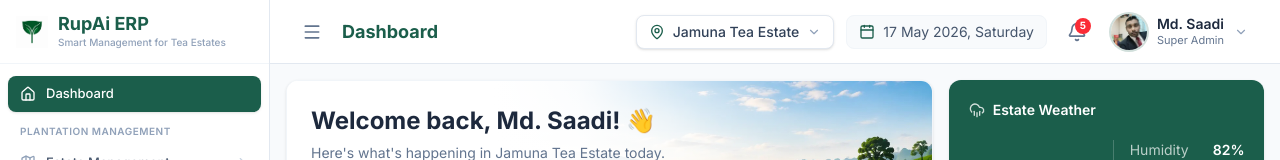
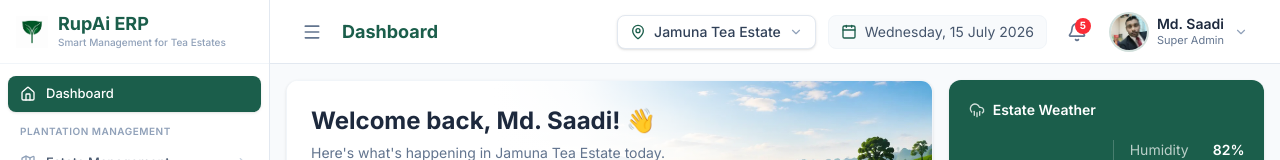
Before and after one commit to JamunaTech21-Software/rupai-erp-frontend, a React (Vite) app: page / in a window 1280 px wide. Shown: the top 160 px of the page. Built offline with nearby package versions, Linux system fonts and the light colour scheme.

Commit message:
feat: implement authentication and routing setup

```diff
--- a/package.json
+++ b/package.json
@@ -10,6 +10,7 @@
     "preview": "vite preview"
   },
   "dependencies": {
+    "date-fns": "^4.4.0",
     "framer-motion": "^12.42.2",
     "lucide-react": "^1.24.0",
     "react": "^19.2.7",
--- a/src/components/layout/Header.jsx
+++ b/src/components/layout/Header.jsx
@@ -13,6 +13,7 @@ import {
   Shield,
 } from "lucide-react";
 import { headerInfo } from "../../data/dashboardData";
+import { format } from "date-fns";
 
 const estates = [
   { id: 1, name: "Jamuna Tea Estate", location: "Sreemangal" },
@@ -141,7 +142,7 @@ export default function Header({ onToggleSidebar }) {
 
         <div className='hidden cursor-pointer items-center gap-2 rounded-lg border border-slate-100 bg-slate-50 px-3 py-1.5 text-sm text-slate-600 xl:flex'>
           <Calendar className='h-4 w-4 text-primary' />
-          <span>{date}</span>
+          <span>{format(new Date(), "EEEE, dd MMMM yyyy")}</span>
         </div>
 
         <button
```
Also changed, not shown: 1 other file (tests, documents, lock files or other folders).
